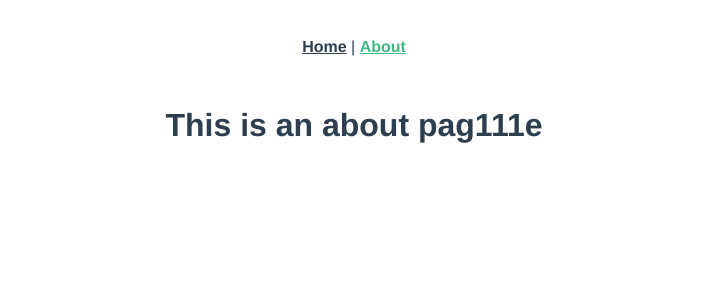
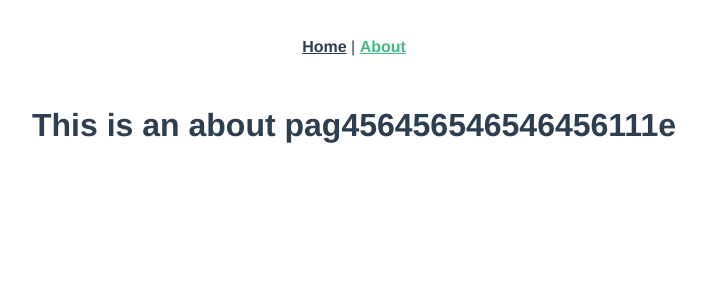
Before and after one commit to DianJY/WebGoldsuitPCgithup, a Vue app: page /#/about in a window 1280 px wide. Shown: the top 300 px of the page, without its empty margins (286-992 px from the left). Built offline with nearby package versions, Linux system fonts and the light colour scheme.

Commit message:
https://github.com/DianJY/WebGoldsuitPCgithup.git

```diff
--- a/src/views/About.vue
+++ b/src/views/About.vue
@@ -1,5 +1,5 @@
 <template>
   <div class="about">
-    <h1>This is an about pag111e</h1>
+    <h1>This is an about pag456456546546456111e</h1>
   </div>
 </template>
```
